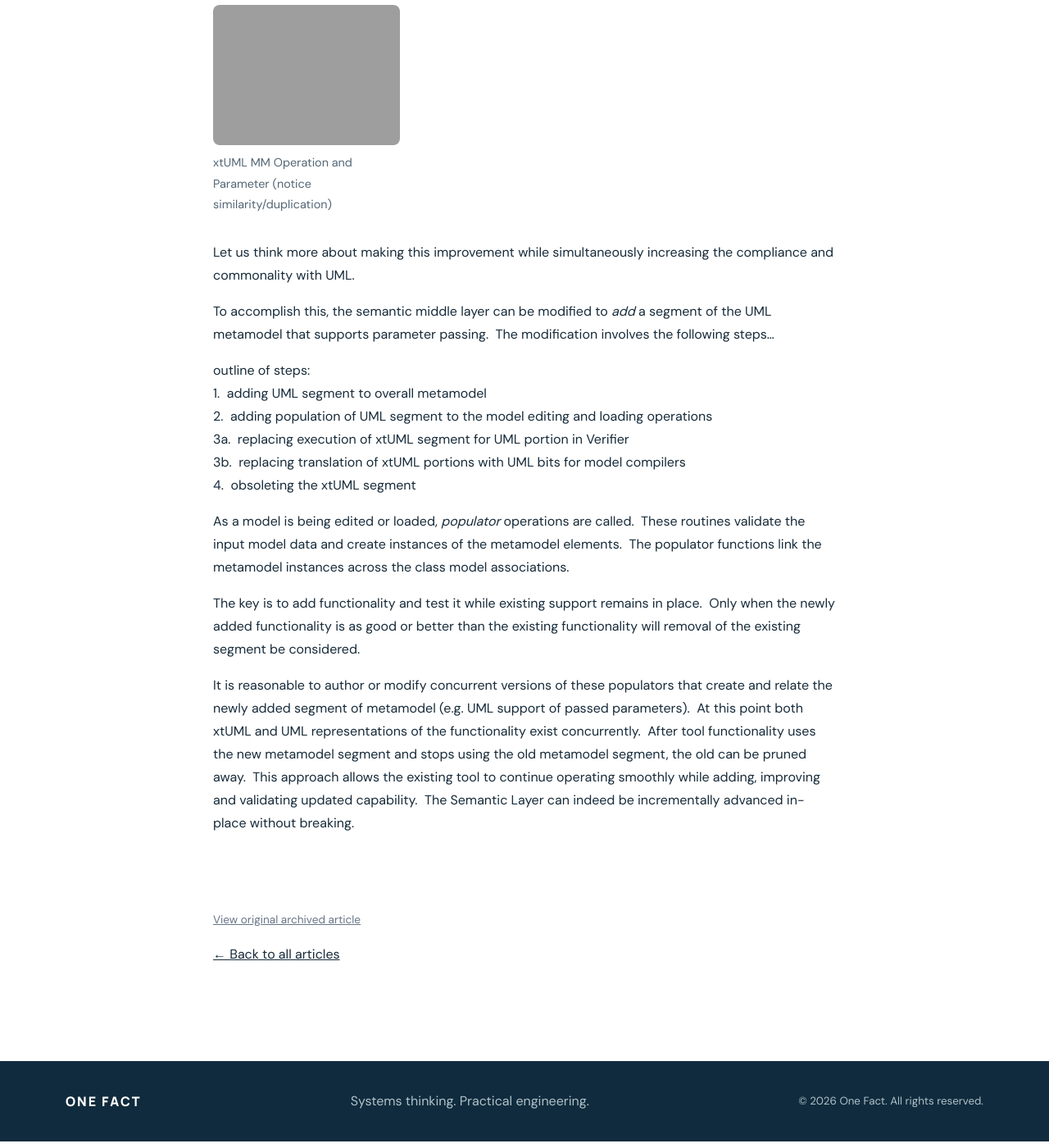
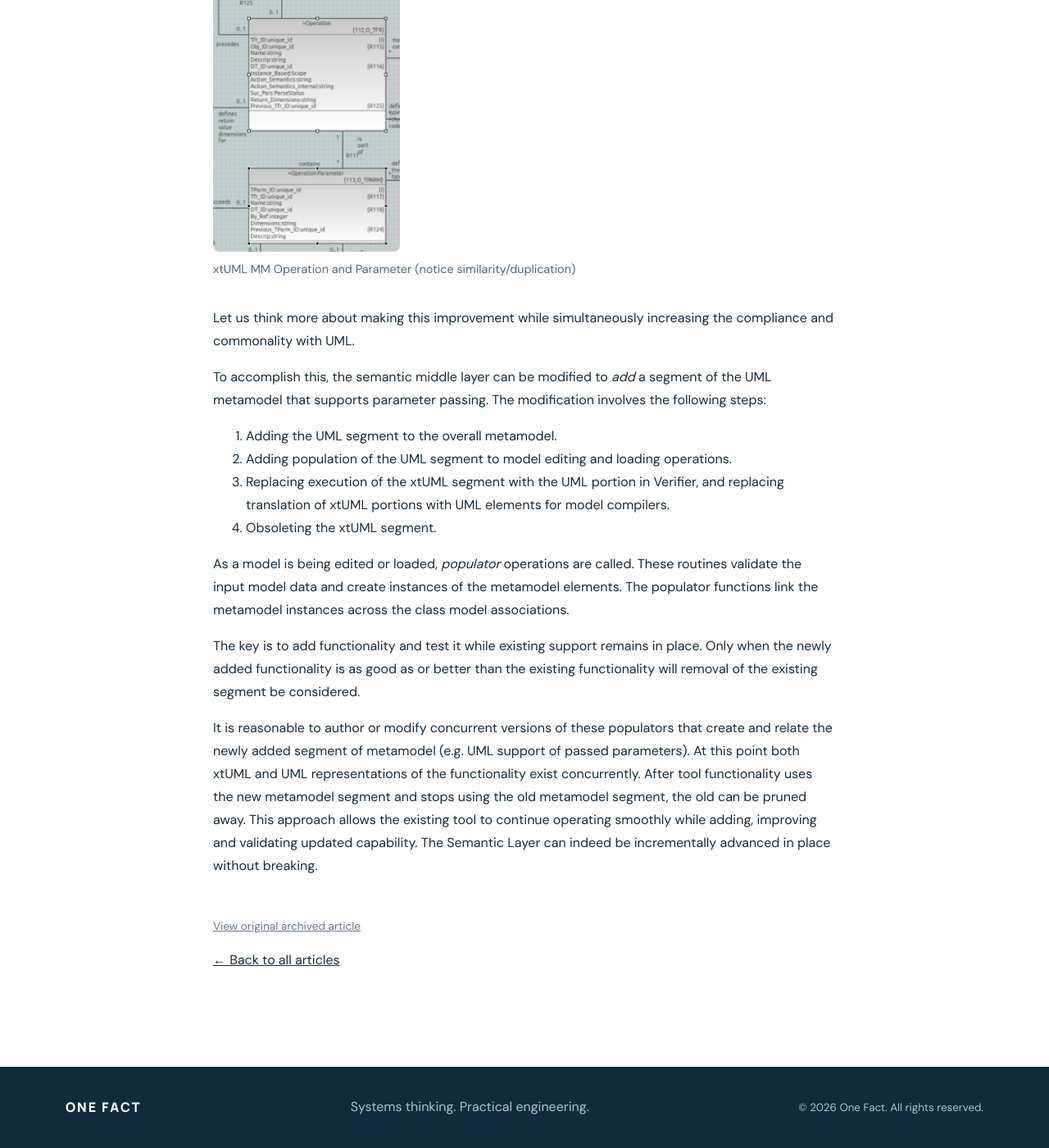
Before and after one commit to xtuml/onefactinc, a Jekyll site: the page built from _articles/semantic-steps.html, in a window 1280 px wide and 1400 px high, scrolled down 1736 px. Shown: the whole window at 82% size. Built offline with Jekyll 4.4.1, drawn with Linux system fonts in a browser that asks for light colours; some of the changed text lies outside the part shown.

Commit message:
Migrate Union, Three Layers, and Semantic Steps

```diff
--- a/_articles/semantic-steps.html
+++ b/_articles/semantic-steps.html
@@ -1,25 +1,30 @@
 ---
 title: "Semantic Steps"
-archival_date_unknown: true
+date: 2015-08-07
 permalink: /semantic-steps/
 source_url: "https://onefact.net/semantic-steps/"
 ---
 
-<p><a href="{{ '/assets/images/steps-up.jpg' | relative_url }}"><img fetchpriority="high" fetchpriority="high" alt='steps-up-300x300-2175475' class=" size-medium wp-image-376 alignleft" src="{{ '/assets/images/steps-up.jpg' | relative_url }}' alt="steps-up" width="300" height="300" /></a>In a previous post we explored three layers of a UML tool: <em>application</em> (top), <em>semantic</em> (middle) and <em>technology</em> (bottom).  These three layers influence one another but also enjoy a measure of modular independence from one another.  Changes can be made in one layer without disrupting other layers.</p>
-<p>The middle semantic layer houses the metamodel.  Let us explore making modifications to the semantic metamodel without disturbing the modeling application (drawing, organizing, versioning, building, etc.) or changing technology (Eclipse, java, file formats, etc.).</p>
-<p>The xtUML (then Shlaer-Mellor) metamodel predates UML.  In recent years, as new functionality has been added to BridgePoint, conformance to UML has informed the metamodeling choices.  But is it possible to modify the xtUML metamodel <em>in place</em> without breaking the tool functionality?  Can UML (fUML and UML2) compliance be augmented in an Incremental, Always Advancing, Never Broken manner?</p>
-<figure id="attachment_381" aria-describedby="caption-attachment-381" style="width: 381px" class="wp-caption alignleft"><img alt='function_parameter-300x144-7064889' class=" wp-image-381" title="xtUML MM Function and Parameter" src="{{ '/assets/images/function_parameter.png' | relative_url }}' alt="function_parameter" width="381" height="183" /><figcaption id="caption-attachment-381" class="wp-caption-text">xtUML MM Function and Parameter</figcaption></figure>
-<p>Let us explore an example.  A suboptimal subsection of the xtUML metamodel involves the model of action body parameters.  This metamodel fragment is unnecessarily duplicated for each flavor of action body.  As xtUML  expanded and grew in functionality, such as support for class operations and component messaging, the passed argument model from functions was simply copied into each new subsystem with some renaming of classes and renumbering of associations.  The pattern of handling passed parameters is repeated in the metamodel.  It would be nice to refactor and consolidate these fragments of the metamodel.</p>
-<figure id="attachment_380" aria-describedby="caption-attachment-380" style="width: 228px" class="wp-caption alignright"><img alt='operation_parameter-208x300-1532009' class=" wp-image-380" title="xtUML MM Operation and Parameter" src="{{ '/assets/images/operation_parameter.png' | relative_url }}' alt="operation_parameter" width="228" height="329" /><figcaption id="caption-attachment-380" class="wp-caption-text">xtUML MM Operation and Parameter (notice similarity/duplication)</figcaption></figure>
+<p><img alt="Steps leading upward" src="{{ '/assets/images/steps-up-300x300-2175475.jpg' | relative_url }}" width="300" height="300" class="alignleft" />In a previous post we explored three layers of a UML tool: <em>application</em> (top), <em>semantic</em> (middle) and <em>technology</em> (bottom). These three layers influence one another but also enjoy a measure of modular independence from one another. Changes can be made in one layer without disrupting other layers.</p>
+<p>The middle semantic layer houses the metamodel. Let us explore making modifications to the semantic metamodel without disturbing the modeling application (drawing, organizing, versioning, building, etc.) or changing technology (Eclipse, Java, file formats, etc.).</p>
+<p>The xtUML (then Shlaer-Mellor) metamodel predates UML. In recent years, as new functionality has been added to BridgePoint, conformance to UML has informed the metamodeling choices. But is it possible to modify the xtUML metamodel <em>in place</em> without breaking the tool functionality? Can UML (fUML and UML2) compliance be augmented in an incremental, always-advancing, never-broken manner?</p>
+<figure class="alignleft">
+<img alt="xtUML metamodel function and parameter" src="{{ '/assets/images/function_parameter-300x144-7064889.png' | relative_url }}" width="381" height="183" />
+<figcaption>xtUML MM Function and Parameter</figcaption>
+</figure>
+<p>Let us explore an example. A suboptimal subsection of the xtUML metamodel involves the model of action body parameters. This metamodel fragment is unnecessarily duplicated for each flavor of action body. As xtUML expanded and grew in functionality, such as support for class operations and component messaging, the passed argument model from functions was simply copied into each new subsystem with some renaming of classes and renumbering of associations. The pattern of handling passed parameters is repeated in the metamodel. It would be nice to refactor and consolidate these fragments of the metamodel.</p>
+<figure class="alignright">
+<img alt="xtUML metamodel operation and parameter" src="{{ '/assets/images/operation_parameter-208x300-1532009.png' | relative_url }}" width="228" height="329" />
+<figcaption>xtUML MM Operation and Parameter (notice similarity/duplication)</figcaption>
+</figure>
 <p>Let us think more about making this improvement while simultaneously increasing the compliance and commonality with UML.</p>
-<p>To accomplish this, the semantic middle layer can be modified to <em>add</em> a segment of the UML metamodel that supports parameter passing.  The modification involves the following steps&#8230;</p>
-<p>outline of steps:<br />
-1.  adding UML segment to overall metamodel<br />
-2.  adding population of UML segment to the model editing and loading operations<br />
-3a.  replacing execution of xtUML segment for UML portion in Verifier<br />
-3b.  replacing translation of xtUML portions with UML bits for model compilers<br />
-4.  obsoleting the xtUML segment</p>
-<p>As a model is being edited or loaded, <em>populator</em> operations are called.  These routines validate the input model data and create instances of the metamodel elements.  The populator functions link the metamodel instances across the class model associations.</p>
-<p>The key is to add functionality and test it while existing support remains in place.  Only when the newly added functionality is as good or better than the existing functionality will removal of the existing segment be considered.</p>
-<p>It is reasonable to author or modify concurrent versions of these populators that create and relate the newly added segment of metamodel (e.g. UML support of passed parameters).  At this point both xtUML and UML representations of the functionality exist concurrently.  After tool functionality uses the new metamodel segment and stops using the old metamodel segment, the old can be pruned away.  This approach allows the existing tool to continue operating smoothly while adding, improving and validating updated capability.  The Semantic Layer can indeed be incrementally advanced in-place without breaking.</p>
-<p>&nbsp;</p>
+<p>To accomplish this, the semantic middle layer can be modified to <em>add</em> a segment of the UML metamodel that supports parameter passing. The modification involves the following steps:</p>
+<ol>
+<li>Adding the UML segment to the overall metamodel.</li>
+<li>Adding population of the UML segment to model editing and loading operations.</li>
+<li>Replacing execution of the xtUML segment with the UML portion in Verifier, and replacing translation of xtUML portions with UML elements for model compilers.</li>
+<li>Obsoleting the xtUML segment.</li>
+</ol>
+<p>As a model is being edited or loaded, <em>populator</em> operations are called. These routines validate the input model data and create instances of the metamodel elements. The populator functions link the metamodel instances across the class model associations.</p>
+<p>The key is to add functionality and test it while existing support remains in place. Only when the newly added functionality is as good as or better than the existing functionality will removal of the existing segment be considered.</p>
+<p>It is reasonable to author or modify concurrent versions of these populators that create and relate the newly added segment of metamodel (e.g. UML support of passed parameters). At this point both xtUML and UML representations of the functionality exist concurrently. After tool functionality uses the new metamodel segment and stops using the old metamodel segment, the old can be pruned away. This approach allows the existing tool to continue operating smoothly while adding, improving and validating updated capability. The Semantic Layer can indeed be incrementally advanced in place without breaking.</p>
```
Also changed, not shown: MIGRATION-INVENTORY.md (+6 -3 lines), OLDER-ARTICLE-INVENTORY.md (+3 -2 lines), _articles/three-layers.html (+7 -7 lines), _articles/union.html (+4 -4 lines), assets/images/3oreo-300x225-4447934.jpeg (added), assets/images/function_parameter-300x144-7064889.png (added), assets/images/operation_parameter-208x300-1532009.png (added), assets/images/steps-up-300x300-2175475.jpg (added), assets/images/union-9970383.png (added).
